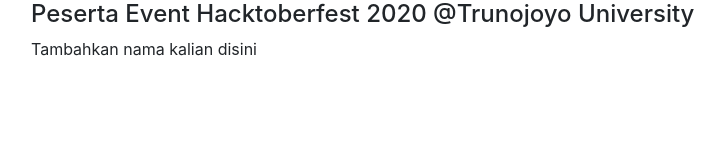
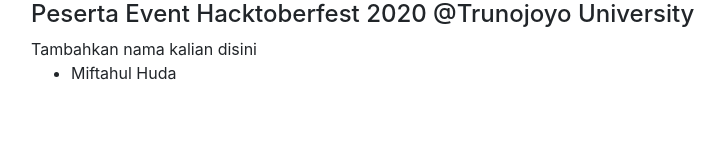
Before and after one commit to nusendra/trunojoyo-hacktoberfest, a plain HTML site: page index.html in a window 1280 px wide. Shown: the whole page, without its empty margins (54-779 px from the left). Drawn offline with nearby package versions, Linux system fonts and the light colour scheme.

Commit message:
add miftahul huda

```diff
--- a/index.html
+++ b/index.html
@@ -15,6 +15,7 @@
       <span>Tambahkan nama kalian disini</span>
       <ul>
         <!-- <li>Nama kalian</li> -->
+        <li>Miftahul Huda</li>
       </ul>
     </div>
 
```
